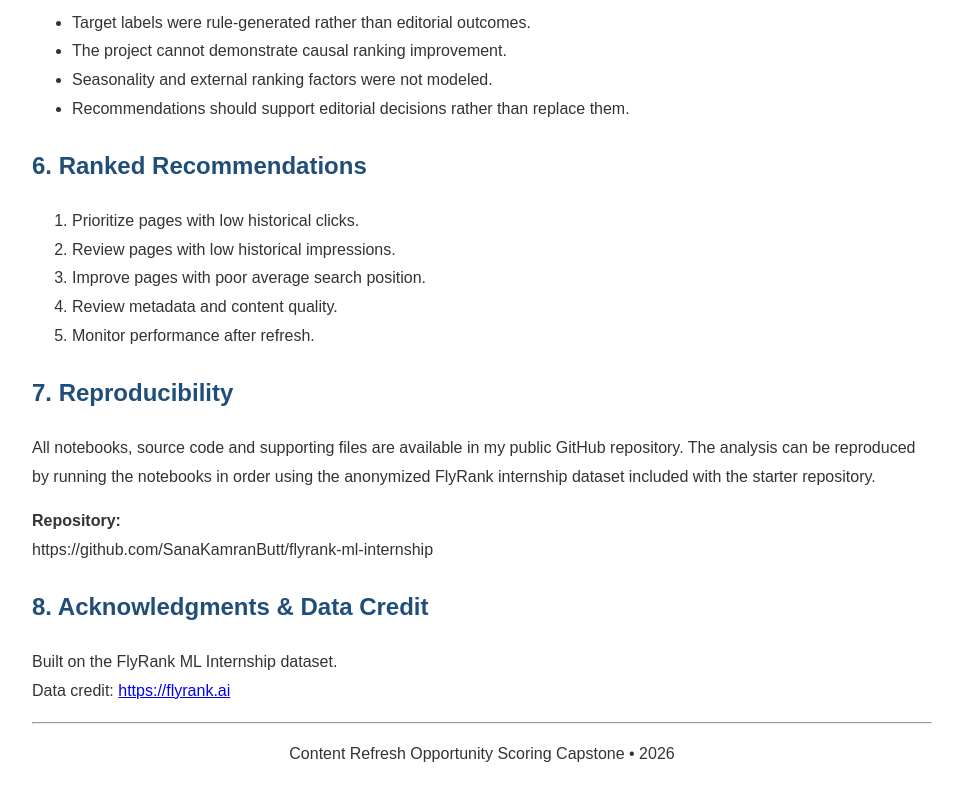
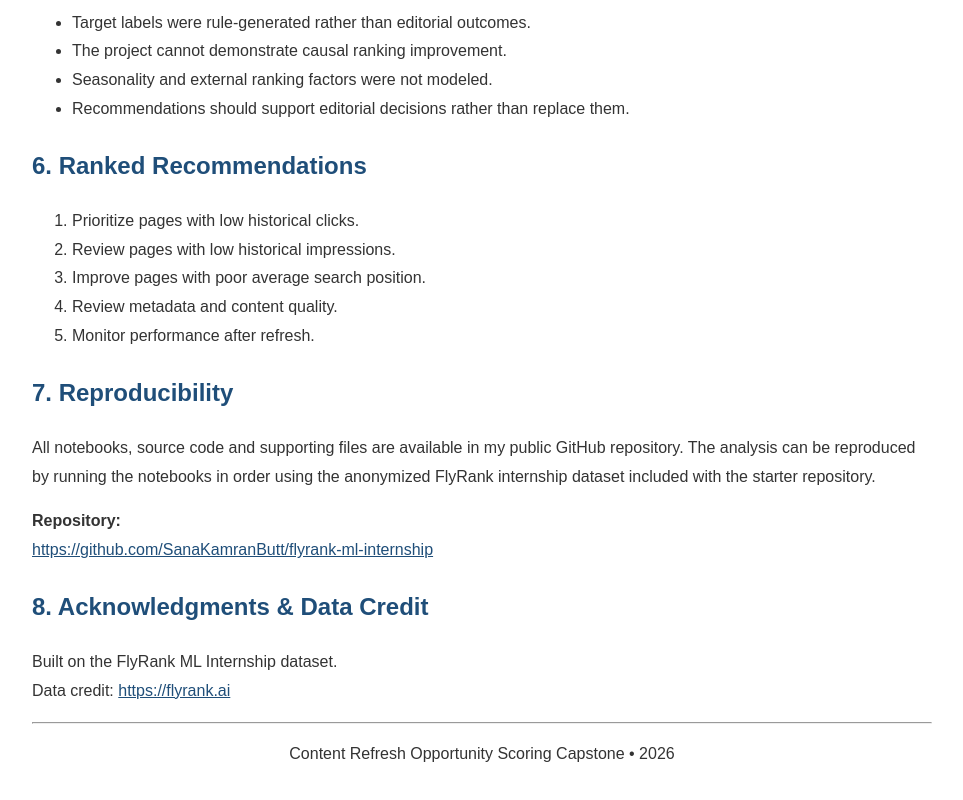
Before and after one commit to SanaKamranButt/flyrank-ml-internship, a plain HTML site: page index.html in a window 1280 px wide. Shown: the part 1621-2421 px from the top of the page, without its empty margins (158-1121 px from the left). Drawn offline with Linux system fonts and the light colour scheme.

Commit message:
Update index.html

```diff
--- a/index.html
+++ b/index.html
@@ -28,6 +28,9 @@ th,td{
 }
 th{
     background:#f2f2f2;
+}
+a{
+    color:#1f4e79;
 }
 </style>
 </head>
@@ -132,7 +135,9 @@ All notebooks, source code and supporting files are available in my public GitHu
 
 <p>
 <strong>Repository:</strong><br>
+<a href="https://github.com/SanaKamranButt/flyrank-ml-internship" target="_blank">
 https://github.com/SanaKamranButt/flyrank-ml-internship
+</a>
 </p>
 
 <h2>8. Acknowledgments & Data Credit</h2>
```
